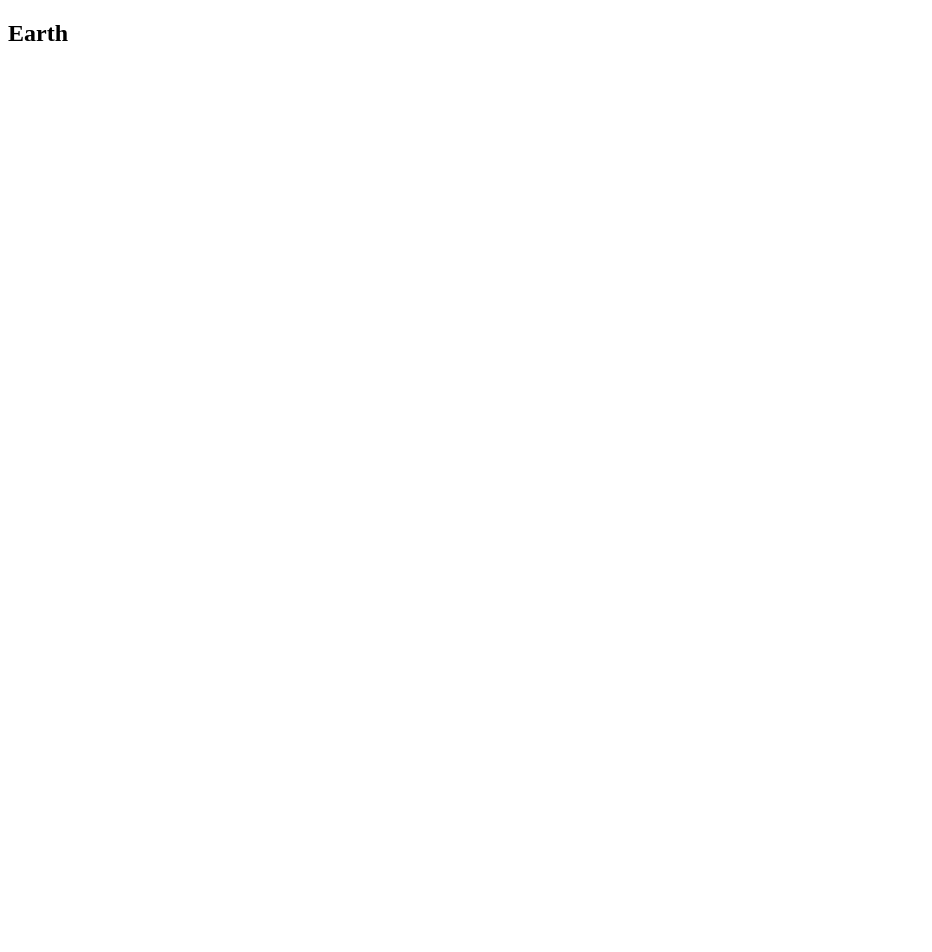
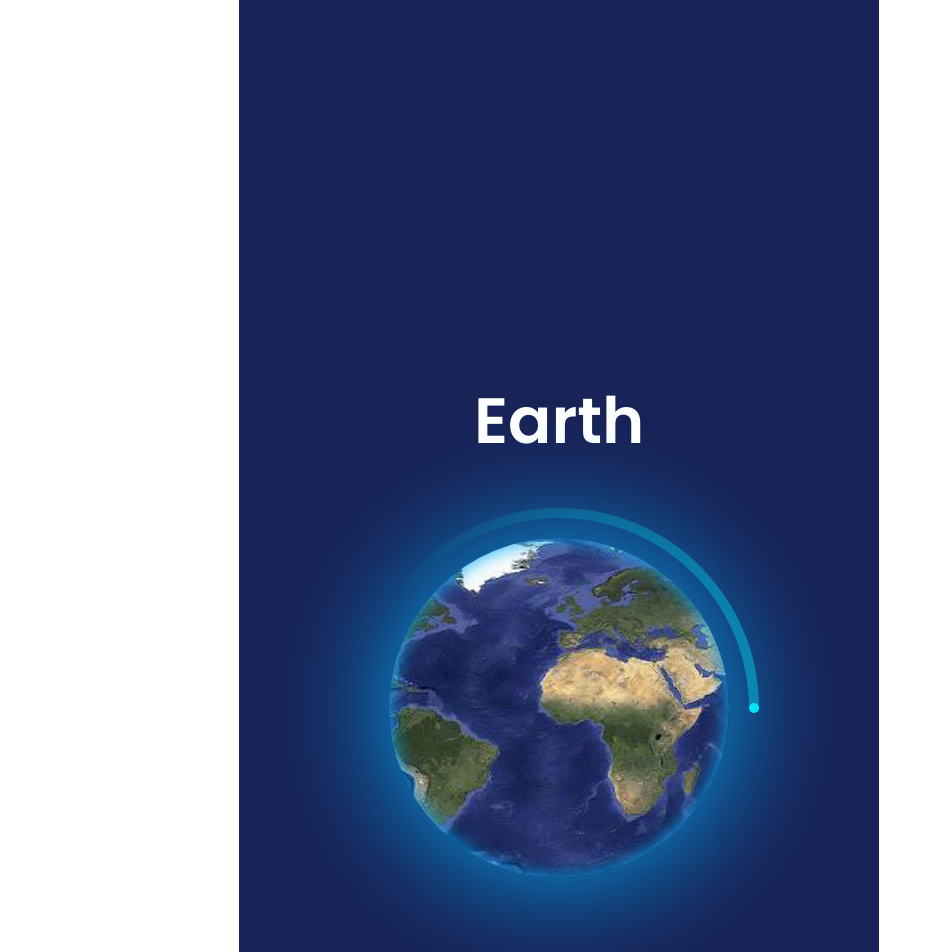
Before and after one commit to JE4NVRG/css-planets-animation, a plain HTML site: page index.html in a window 1280 px wide. Shown: the top 952 px of the page, without its empty margins (0-932 px from the left). Before the commit the page ends 800 px from the top, so only its background shows below. Drawn offline with Linux system fonts and the light colour scheme.

Commit message:
projeto finalizado com sucesso feliz com o resultado

```diff
--- a/index.html
+++ b/index.html
@@ -19,6 +19,15 @@
     </div>
     </div><!--planet PlanerEarth-->
 
+    <div class="planet planetMars">
+        <h2>Mars</h2>
+        <div class="container">
+            <div class="loader"><span></span></div>
+            <div class="mars"></div>
+        </div> <!-- /container -->
+    </div>
+    </div><!--planet PlanerMars-->
+
 </body>
 
 </html>
--- a/style.css
+++ b/style.css
@@ -1,4 +1,130 @@
 @import url('https://fonts.googleapis.com/css2?family=Open+Sans:ital@0;1&family=Oswald:wght@400;700&family=Poppins:wght@500;600;700;800;900&display=swap');
-*{
+
+* {
+    margin: 0;
+    padding: 0;
+    box-sizing: border-box;
+    font-family: 'Poppins', sans-serif;
+}
+
+body {
+    display: flex;
+    justify-content: center;
+    align-items: center;
+    min-height: 100vw;
+    overflow: hidden;
+}
+
+.planet {
+    display: flex;
+    flex-direction: column;
+}
+
+.planet h2 {
+    color: #fff;
+    font-size: 4em;
+    margin-bottom: 40px;
+    font-weight: 600;
+}
+
+.planet .container {
+    width: 100%;
+    display: flex;
+    justify-content: center;
+    align-items: center;
+    flex-direction: column;
+}
+
+.planetEarth {
+    position: relative;
+    min-width: 50%;
+    height: 100vw;
+    justify-content: center;
+    align-items: center;
+    background: #182357;
+}
+
+.planetEarth .loader {
+    position: relative;
+    width: 400px;
+    height: 400px;
+    border-radius: 50%;
+    animation: animate 4s linear infinite;
+}
+@keyframes animate {
+    0% {
+        transform: rotate(0deg);
+    }
+    100% {
+        transform: rotate(360deg);
+    }
+}
+
+.planetEarth .loader:before {
+    content: '';
+    position: absolute;
+    top: 0;
+    left: 0;
+    width: 50%;
+    height: 100%;
+    background: linear-gradient(to top, transparent, rgba(0, 255, 249, 0.4));
+    background-size: 200px 360px;
+    background-repeat: no-repeat;
+    border-top-left-radius: 200px;
+    border-bottom-left-radius: 200px;
+}
+
+.planetEarth .loader:after {
+    content: '';
+    position: absolute;
+    top: 0;
+    left: 50%;
+    transform: translateX(-50%);
+    width: 10px;
+    height: 10px;
+    background: #00fff9;
+    border-radius: 50%;
+    z-index: 10;
+    box-shadow: 0 0 10px #00fff9,
+        0 0 20px #00fff9,
+        0 0 30px #00fff9,
+        0 0 40px #00fff9,
+        0 0 50px #00fff9,
+        0 0 60px #00fff9,
+        0 0 70px #00fff9,
+        0 0 80px #00fff9,
+        0 0 90px #00fff9,
+        0 0 100px #00fff9,
 
 }
+
+.planetEarth .loader span {
+    position: absolute;
+    top: 10px;
+    left: 10px;
+    right: 10px;
+    bottom: 10px;
+    background: #182357;
+    border-radius: 50%;
+}
+
+.earth {
+    position: absolute;
+    width: 340px;
+    height: 340px;
+    background-image: url(earth.jpg);
+    border-radius: 50%;
+    background-size: cover;
+    box-shadow: inset 0 0 20px #03a9f4,
+        0 0 120px #03a9f4;
+animation: animateEarth 20s linear infinite;
+
+}
+@keyframes animateEarth {
+    0% {
+        background-position: 0;
+    }
+    100% {
+        background-position: 162.5%;
+    }
+}
```
Also changed, not shown: earth.jpg (added), mars.jpg (added).
